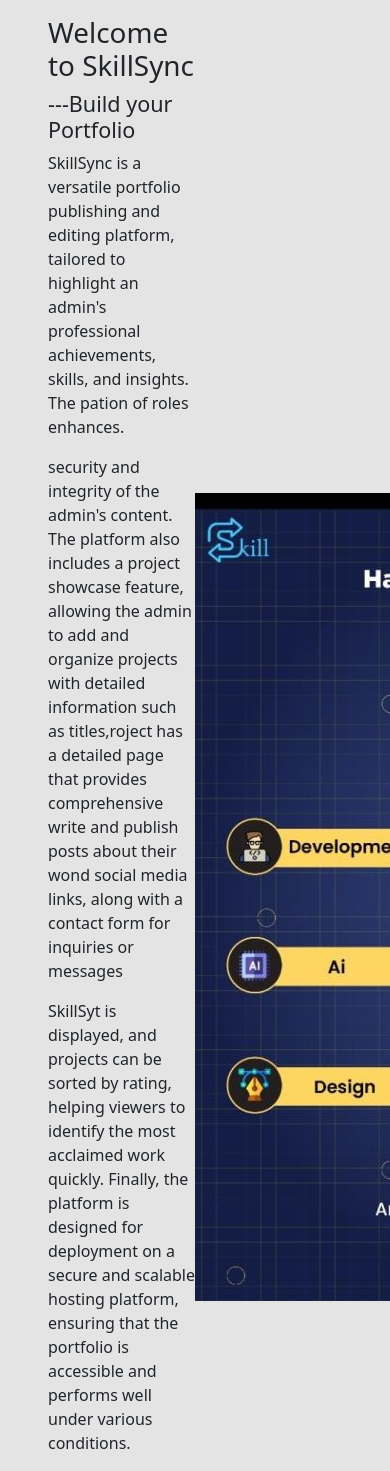
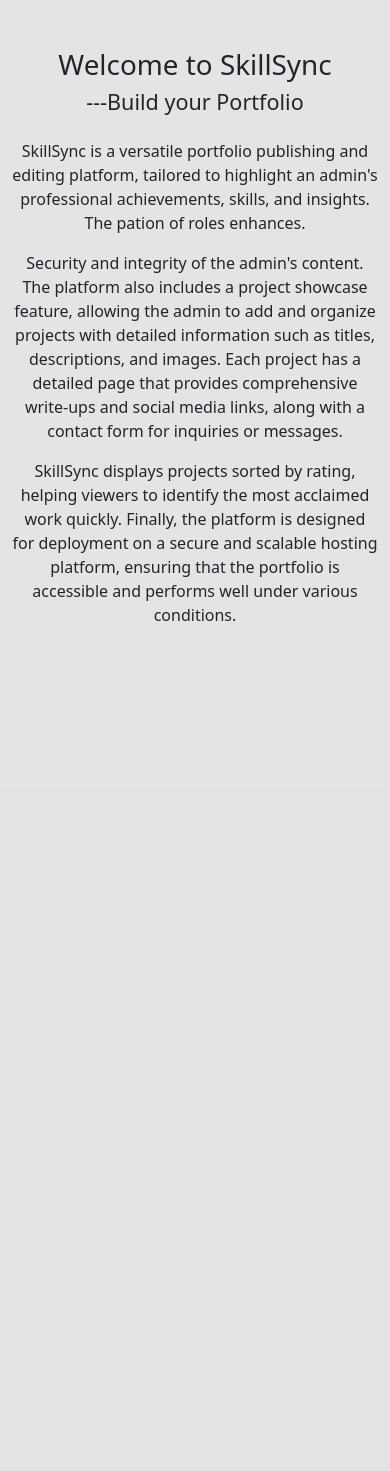
Before and after one commit to neamul-haq/Django-SkillSync, a Django app: page / in a window 390 px wide; the page is wider, and only the part inside the window is pictured. Shown: the part 56-1527 px from the top of that part. After the commit the page ends 677 px from the top of that part, so only its background shows below. Run offline with Django 5.2, Linux system fonts and the light colour scheme.

Commit message:
home page edited

```diff
--- a/templates/home.html
+++ b/templates/home.html
@@ -1,31 +1,34 @@
-{% extends 'base.html' %} {% load static %} {% block content %}
+{% extends 'base.html' %}
+{% load static %}
+{% block content %}
 
-<div class="d-flex flex-wrap px-5 pt-3 align-items-center">
-  <div class="col-6">
+<div class="container mt-5">
+    <div class="row justify-content-center">
+        <div class="col-md-8">
+            <div class="text-center">
                 <h1>Welcome to SkillSync</h1>
-    <h4>---Build your Portfolio</h4>
+                <h4 class="mb-4">---Build your Portfolio</h4>
                 <p>
                     SkillSync is a versatile portfolio publishing and editing platform,
                     tailored to highlight an admin's professional achievements, skills, and
-      insights. The pation of roles enhances.</p>
-
-      <p>security and integrity of the admin's content. The platform also includes
+                    insights. The pation of roles enhances.
+                </p>
+                <p>
+                    Security and integrity of the admin's content. The platform also includes
                     a project showcase feature, allowing the admin to add and organize
-        projects with detailed information such as titles,roject has a detailed
-        page that provides comprehensive write and publish
-        posts about their wond social media links, along with a contact form for
-        inquiries or messages</p>
-
+                    projects with detailed information such as titles, descriptions, and images. Each project has a detailed
+                    page that provides comprehensive write-ups and social media links, along with a contact form for
+                    inquiries or messages.
+                </p>
                 <p>
-      SkillSyt is displayed, and projects can be sorted by rating, helping
+                    SkillSync displays projects sorted by rating, helping
                     viewers to identify the most acclaimed work quickly. Finally, the platform
                     is designed for deployment on a secure and scalable hosting platform,
                     ensuring that the portfolio is accessible and performs well under various
                     conditions.
                 </p>
             </div>
-  <div class="col-6" style="height: 500px">
-    <img src="{% static 'header.jpeg' %}" />
+        </div>
     </div>
 </div>
 
```
Lines whose indentation alone changed are shown as unchanged.
